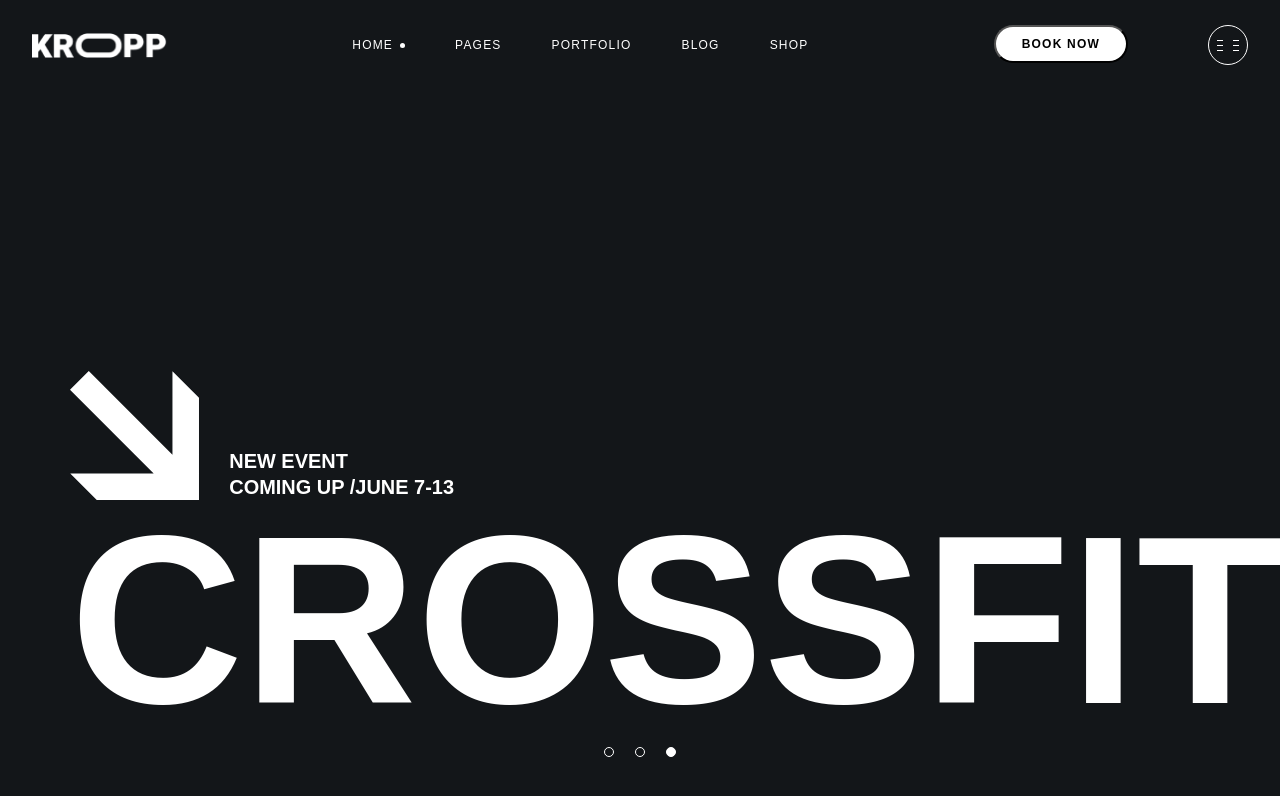
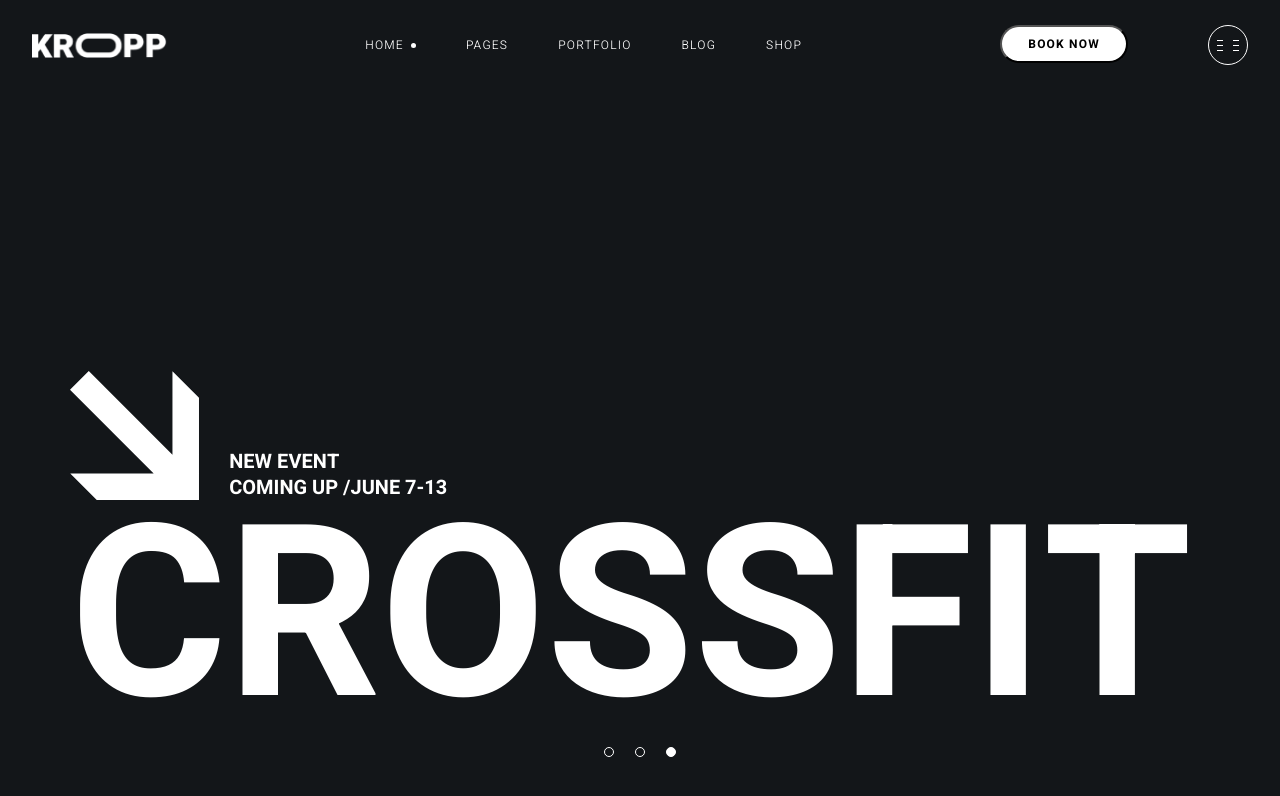
Before and after one commit to DanyloMatviichuk0/fitneds, a plain HTML site: page fitness/index.html in a window 1280 px wide. Drawn offline with Linux system fonts and the light colour scheme; the site is published under a folder, as on GitHub Pages, so addresses that start at the root find nothing.

Commit message:
fix: renaming directions in font files

```diff
--- a/fitness/style.css
+++ b/fitness/style.css
@@ -1,6 +1,6 @@
 @font-face {
 	font-family: 'Heebo';
-	src: url('/fonts/Heebo-Light.woff2') format('woff2');
+	src: url('./fonts/Heebo-Light.woff2') format('woff2');
 	font-weight: 300;
 	font-style: normal;
 	font-display: swap;
@@ -8,7 +8,7 @@
 
 @font-face {
 	font-family: 'Heebo';
-	src: url('/fonts/Heebo-Bold.woff2dd') format('woff2');
+	src: url('./fonts/Heebo-Bold.woff2') format('woff2');
 	font-weight: 700;
 	font-style: normal;
 	font-display: swap;
@@ -16,7 +16,7 @@
 
 @font-face {
 	font-family: 'Yantramanav';
-	src: url('/fonts/Yantramanav-Bold.woff2') format('woff2');
+	src: url('./fonts/Yantramanav-Bold.woff2') format('woff2');
 	font-weight: 700;
 	font-style: normal;
 	font-display: swap;
```
